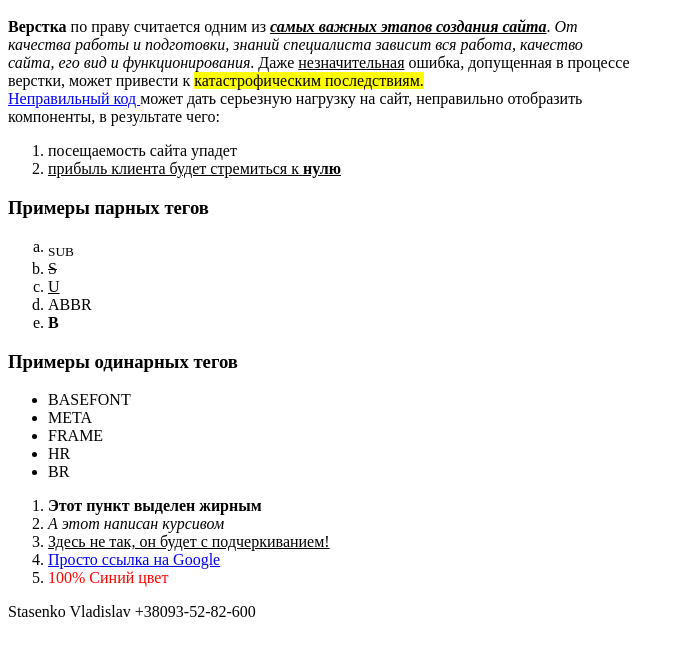
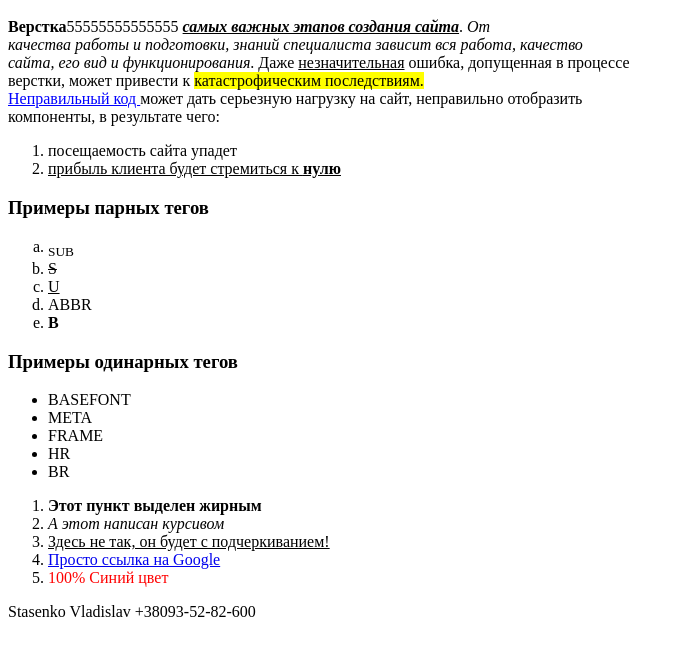
Before and after one commit to Vladlenko/HM-1, a plain HTML site: page index.html in a window 1280 px wide. Shown: the part 146-800 px from the top of the page, without its empty margins (0-684 px from the left). Drawn offline with Linux system fonts and the light colour scheme.

Commit message:
Renault Master

```diff
--- a/index.html
+++ b/index.html
@@ -15,7 +15,7 @@
         <time><em>15янв. 2020</em></time>
         <h1>Что такое верстка</h1>
 
-        <p><b>Верстка</b> по праву считается одним из <u><strong><i>самых важных этапов создания сайта</i></strong></u>. <em>От<br>
+        <p><b>Верстка</b>55555555555555 <u><strong><i>самых важных этапов создания сайта</i></strong></u>. <em>От<br>
               качества работы и подготовки, знаний специалиста зависит вся работа, качество<br>
               сайта, его вид и функционирования</em>. Даже <u>незначительная</u> ошибка, допущенная в процессе<br>
               верстки, может привести к <mark>катастрофическим последствиям.</mark><br>
```
